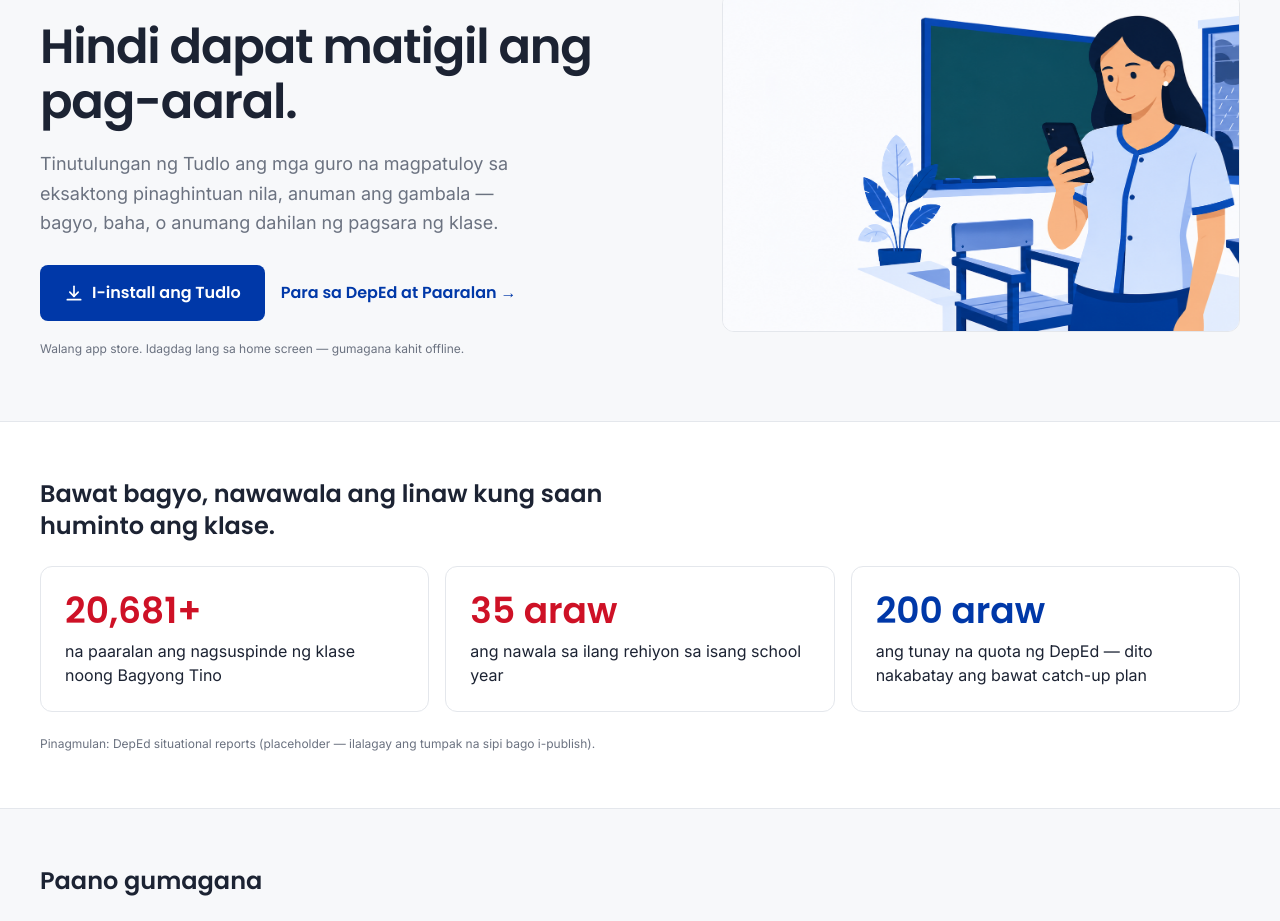
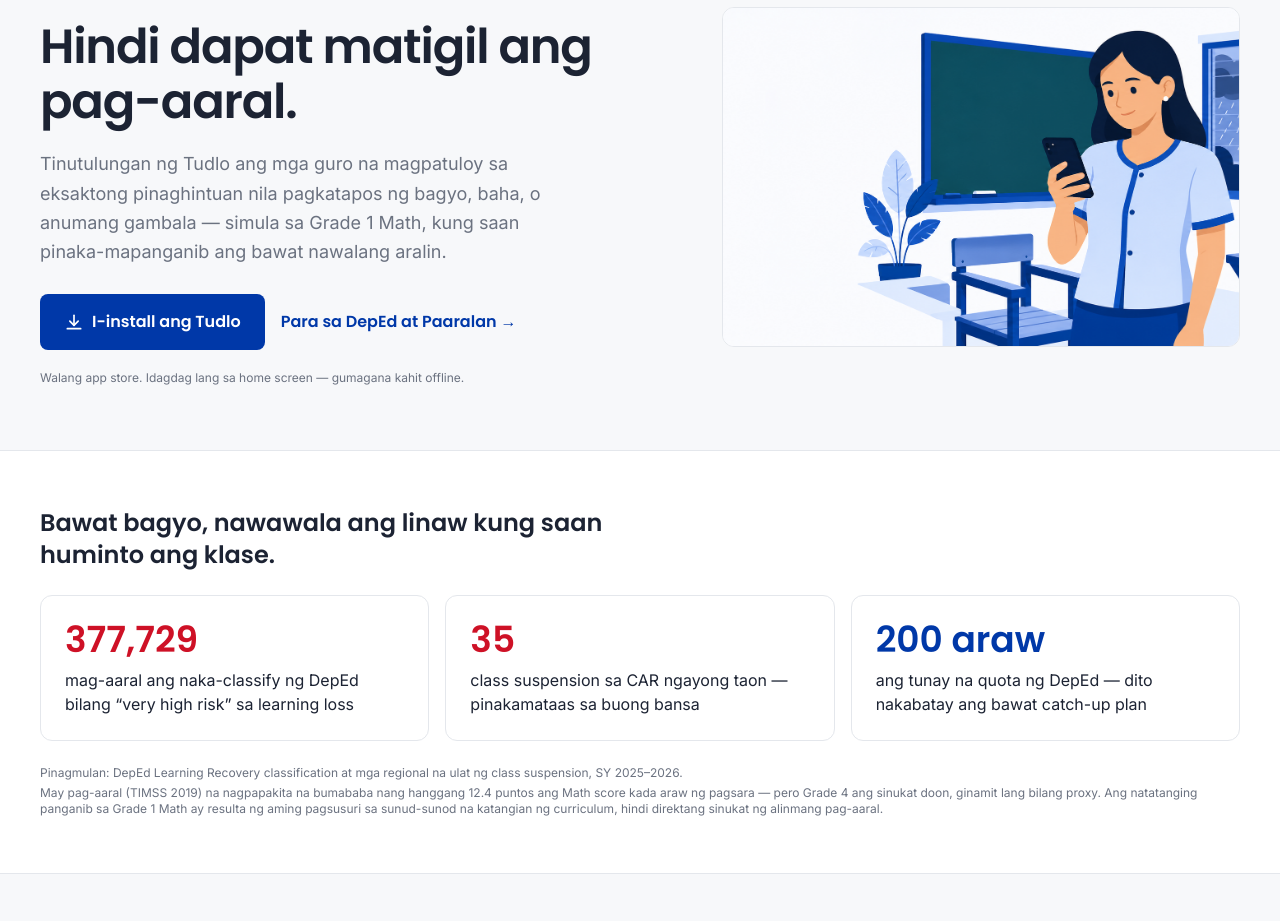
Before and after one commit to shanaczane/tudlo, a Next.js app: page / in a window 1280 px wide. Shown: the part 169-1090 px from the top of the page. Built offline with nearby package versions, Linux system fonts and the light colour scheme.

Commit message:
feat: expand onboarding to Grade 1 and ground landing page in research brief

```diff
--- a/src/app/(public)/onboarding/page.tsx
+++ b/src/app/(public)/onboarding/page.tsx
@@ -54,7 +54,7 @@
 
       <div className="grid grid-cols-2 gap-3">
         {ob.gradeOptions.map((label, i) => {
-          const grade = i + 7;
+          const grade = i + 1;
           const active = selected.includes(grade);
           return (
             <button
--- a/src/app/(public)/page.tsx
+++ b/src/app/(public)/page.tsx
@@ -6,14 +6,14 @@
 
 const stats = [
   {
-    value: "20,681+",
+    value: "377,729",
     color: "text-danger",
-    label: "na paaralan ang nagsuspinde ng klase noong Bagyong Tino",
+    label: "mag-aaral ang naka-classify ng DepEd bilang “very high risk” sa learning loss",
   },
   {
-    value: "35 araw",
+    value: "35",
     color: "text-danger",
-    label: "ang nawala sa ilang rehiyon sa isang school year",
+    label: "class suspension sa CAR ngayong taon — pinakamataas sa buong bansa",
   },
   {
     value: "200 araw",
@@ -97,15 +97,16 @@
       <section className="grid gap-10 border-b border-border bg-background px-6 py-12 md:grid-cols-[1.1fr_.9fr] md:items-center md:gap-12 md:px-10 md:py-16">
         <div className="flex flex-col gap-5">
           <span className="inline-flex w-fit items-center rounded-pill bg-tint px-3 py-1.5 text-sm font-semibold text-brand">
-            Offline-first PWA · Region V at VIII
+            Offline-first PWA · CAR, Cagayan Valley, Bicol
           </span>
           <h1 className="text-3xl font-semibold leading-tight tracking-tight text-ink md:text-5xl md:leading-[1.15]">
             Hindi dapat matigil ang pag-aaral.
           </h1>
           <p className="max-w-lg text-lg leading-relaxed text-muted">
             Tinutulungan ng Tudlo ang mga guro na magpatuloy sa eksaktong
-            pinaghintuan nila, anuman ang gambala — bagyo, baha, o anumang
-            dahilan ng pagsara ng klase.
+            pinaghintuan nila pagkatapos ng bagyo, baha, o anumang gambala —
+            simula sa Grade 1 Math, kung saan pinaka-mapanganib ang bawat
+            nawalang aralin.
           </p>
           <div className="mt-2 flex flex-col items-start gap-4 sm:flex-row sm:items-center">
             <Link href="/install" className={buttonClassName("primary")}>
@@ -147,10 +148,20 @@
             </Card>
           ))}
         </div>
-        <p className="text-xs text-muted">
-          Pinagmulan: DepEd situational reports (placeholder — ilalagay ang
-          tumpak na sipi bago i-publish).
-        </p>
+        <div className="flex flex-col gap-1 text-xs text-muted">
+          <p>
+            Pinagmulan: DepEd Learning Recovery classification at mga
+            regional na ulat ng class suspension, SY 2025–2026.
+          </p>
+          <p>
+            May pag-aaral (TIMSS 2019) na nagpapakita na bumababa nang
+            hanggang 12.4 puntos ang Math score kada araw ng pagsara — pero
+            Grade 4 ang sinukat doon, ginamit lang bilang proxy. Ang
+            natatanging panganib sa Grade 1 Math ay resulta ng aming
+            pagsusuri sa sunud-sunod na katangian ng curriculum, hindi
+            direktang sinukat ng alinmang pag-aaral.
+          </p>
+        </div>
       </section>
 
       <section id="paano-gumagana" className="flex flex-col gap-6 border-b border-border bg-background px-6 py-12 md:px-10 md:py-14">
--- a/src/lib/i18n/dictionary.ts
+++ b/src/lib/i18n/dictionary.ts
@@ -187,7 +187,18 @@
       gradeHeading: "Anong mga antas ang iyong tinuturuan?",
       gradeSubheading:
         "Pumili ng lahat ng grade level na hawak mo. Mababago mo rin ito mamaya.",
-      gradeOptions: ["Grade 7", "Grade 8", "Grade 9", "Grade 10"],
+      gradeOptions: [
+        "Grade 1",
+        "Grade 2",
+        "Grade 3",
+        "Grade 4",
+        "Grade 5",
+        "Grade 6",
+        "Grade 7",
+        "Grade 8",
+        "Grade 9",
+        "Grade 10",
+      ],
       sectionsHeading: "Anong mga seksyon ang hawak mo sa bawat grade?",
       sectionsSubheading:
         "Ito ang magiging opsyon kapag gagawa ka ng bagong tracker sa dashboard.",
@@ -295,7 +306,18 @@
       gradeHeading: "Which grade levels do you teach?",
       gradeSubheading:
         "Select every grade level you handle. You can change this later.",
-      gradeOptions: ["Grade 7", "Grade 8", "Grade 9", "Grade 10"],
+      gradeOptions: [
+        "Grade 1",
+        "Grade 2",
+        "Grade 3",
+        "Grade 4",
+        "Grade 5",
+        "Grade 6",
+        "Grade 7",
+        "Grade 8",
+        "Grade 9",
+        "Grade 10",
+      ],
       sectionsHeading: "Which sections do you handle in each grade?",
       sectionsSubheading:
         "These become your options when creating a new tracker on the dashboard.",
```
